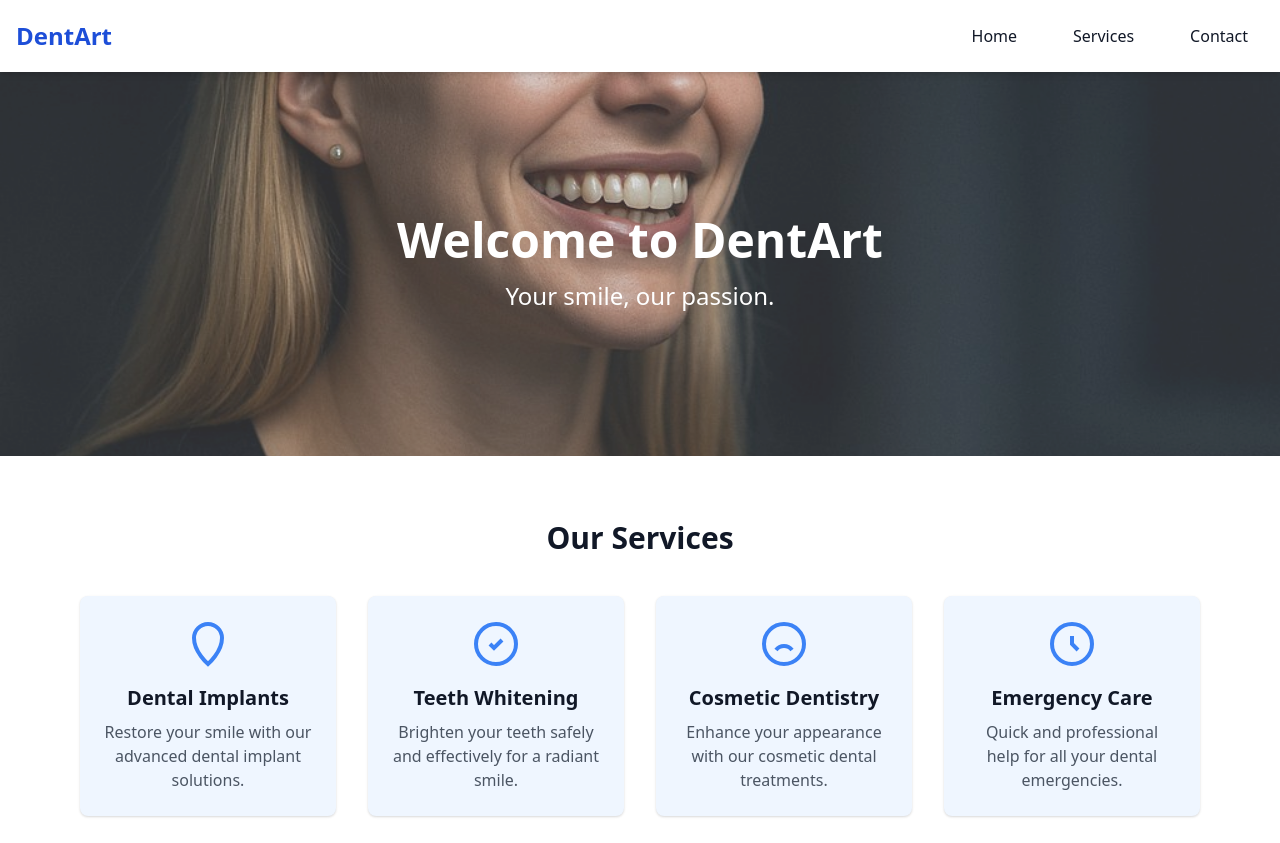
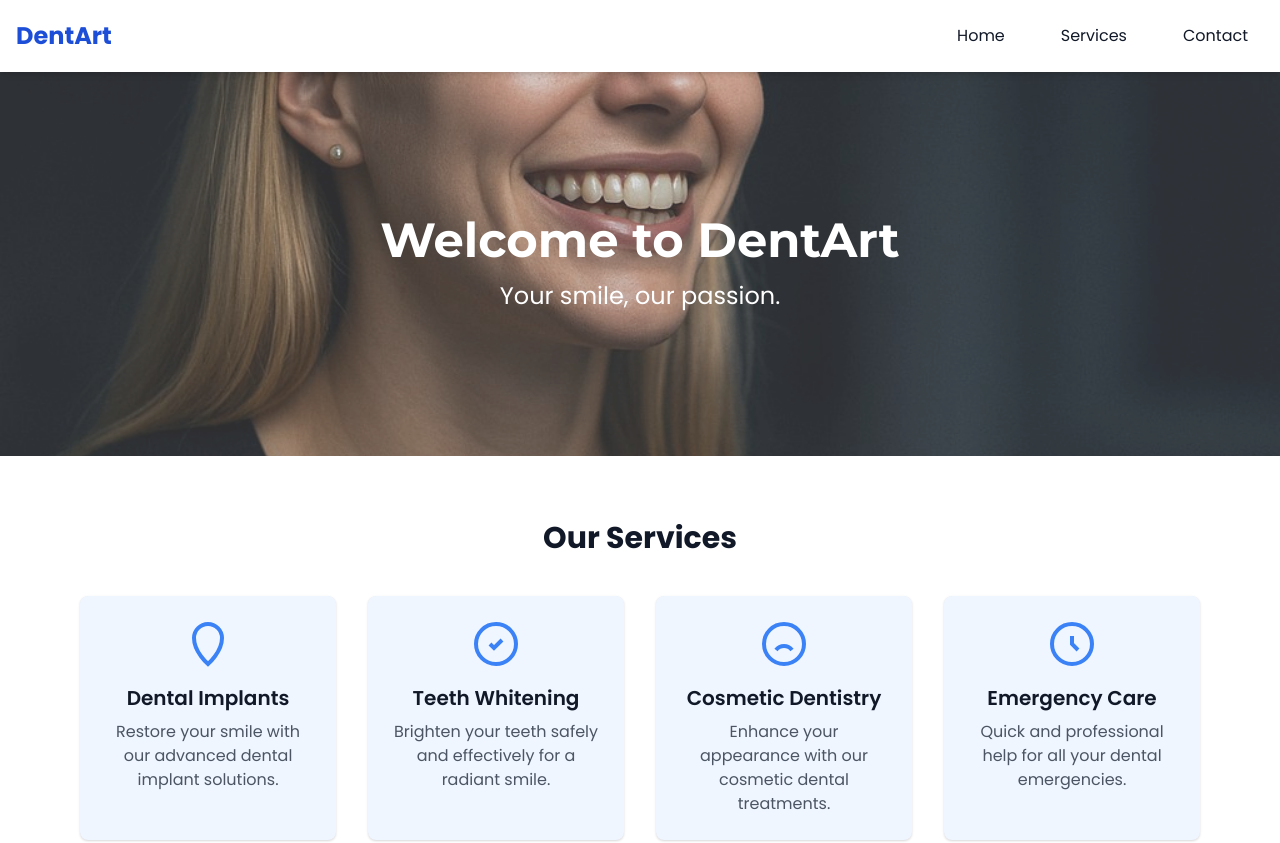
Before and after one commit to Filipdascia/dentart, a plain HTML site: page index.html in a window 1280 px wide. Shown: the top 843 px of the page. Drawn offline with nearby package versions, Linux system fonts and the light colour scheme.

Commit message:
Added Montesserat  font for courusel text

```diff
--- a/index.html
+++ b/index.html
@@ -7,6 +7,11 @@
   <link href="https://cdn.jsdelivr.net/npm/tailwindcss@2.2.19/dist/tailwind.min.css" rel="stylesheet">
   <link rel="icon" href="public/favicon.ico">
   <link rel="stylesheet" href="src/styles/main.css">
+  <link href="https://fonts.googleapis.com/css2?family=Poppins:wght@400;600;700&family=Montserrat:wght@700&display=swap" rel="stylesheet">
+  <style>
+    body { font-family: 'Poppins', sans-serif; }
+    .carousel-title { font-family: 'Montserrat', sans-serif; }
+  </style>
 </head>
 <body class="bg-gray-50 text-gray-900">
   <!-- Navigation Menu -->
@@ -39,7 +44,7 @@
       <img src="src/assets/images/DentArtHero.jpeg" alt="Dental Clinic" class="w-full h-full object-cover opacity-80 transition-all duration-700" />
     </div>
     <div class="relative z-10 text-center">
-      <h1 class="text-4xl md:text-5xl font-extrabold text-white drop-shadow-lg">Welcome to DentArt</h1>
+      <h1 class="carousel-title text-4xl md:text-5xl font-extrabold text-white drop-shadow-lg">Welcome to DentArt</h1>
       <p class="mt-4 text-lg md:text-2xl text-white font-medium drop-shadow">Your smile, our passion.</p>
     </div>
   </section>
```
